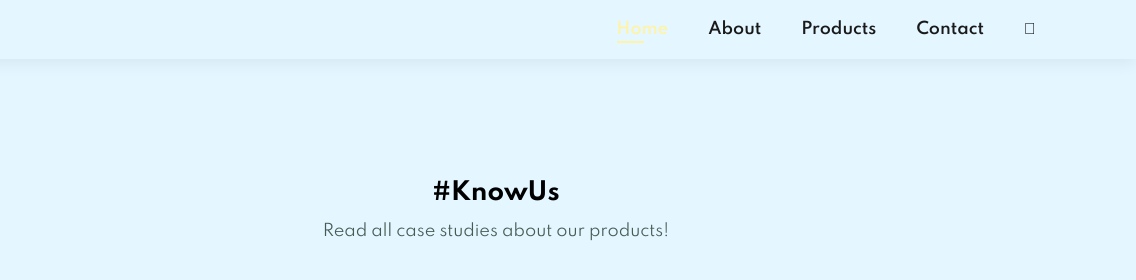
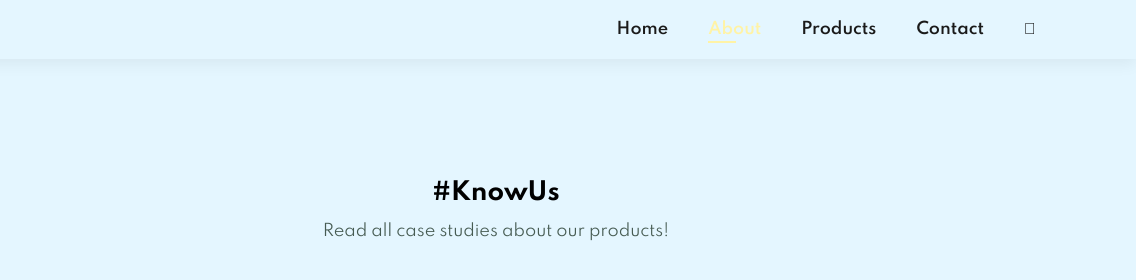
Before and after one commit to sakshith24/Dairy-Products, a plain HTML site: page about.html in a window 1280 px wide. Shown: the top 280 px of the page, 144-1280 px from the left. Drawn offline with nearby package versions, Linux system fonts and the light colour scheme.

Commit message:
about, cart changes

```diff
--- a/about.html
+++ b/about.html
@@ -17,8 +17,8 @@
       <a href="#"><img src="img/logo.png" class="logoe" alt="Logo" /></a>
       <div>
         <ul id="navbar">
-          <li><a class="active" href="index.html">Home</a></li>
-          <li><a href="about.html">About</a></li>
+          <li><a href="index.html">Home</a></li>
+          <li><a class="active" href="about.html">About</a></li>
           <li><a href="products.html">Products</a></li>
           <li><a href="contact.html">Contact</a></li>
           <li id="lg-bag">
```
Also changed, not shown: cart.html (+1 -1 lines).
